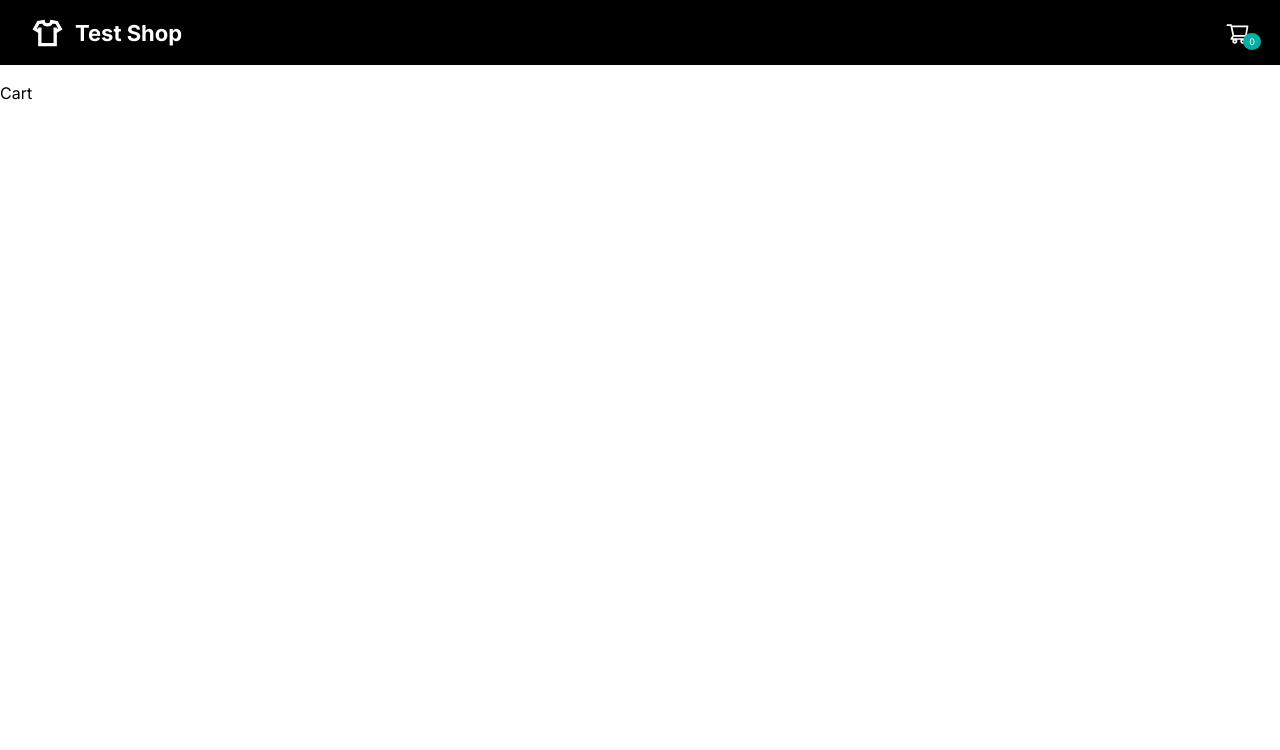
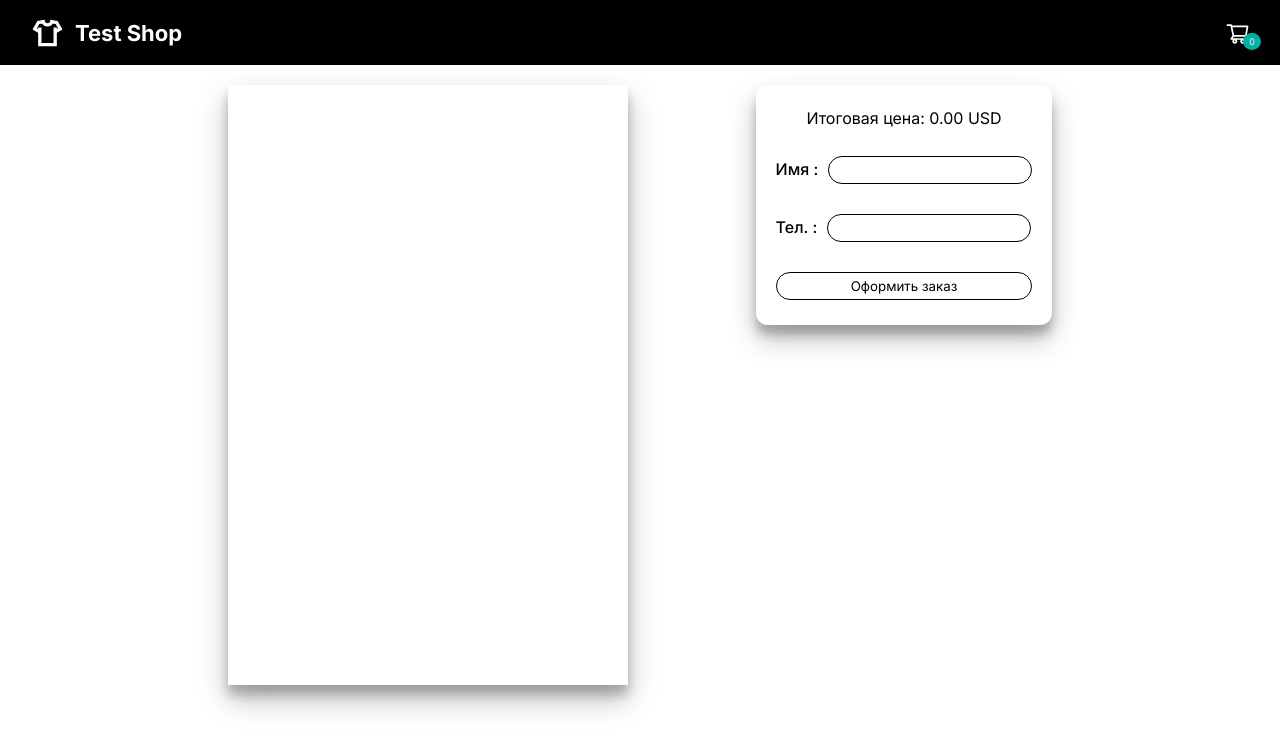
Before and after one commit to finndied/test-shop, a React (Create React App) app: page /cart in a window 1280 px wide. Shown: the top 750 px of the page. Built offline with nearby package versions, Linux system fonts and the light colour scheme; the HTML template or start-up script is replaced by a standard one.

Commit message:
layout and adding functionality to cart

```diff
--- a/src/App.js
+++ b/src/App.js
@@ -1,20 +1,49 @@
-import { BrowserRouter as Router, Routes, Route } from 'react-router-dom';
-import Cart from './components/Cart/Cart';
-import Header from './components/Header';
-import ProductList from './components/ProductList/ProductList';
+import { BrowserRouter as Router, Routes, Route } from 'react-router-dom'
+import Cart from './components/Cart/Cart'
+import Header from './components/Header'
+import ProductList from './components/ProductList/ProductList'
+import { useState } from 'react'
 
 function App() {
+	const [cartItems, setCartItems] = useState([])
+	const handleAddToCart = product => {
+		setCartItems(prevItems => {
+			// Проверяем, есть ли товар уже в корзине
+			const existingItem = prevItems.find(item => item.id === product.id)
+			if (existingItem) {
+				// Если товар уже есть в корзине, не добавляем его повторно
+				return prevItems
+			} else {
+				// Если товара еще нет в корзине, добавляем его с количеством 1
+				return [...prevItems, { ...product, quantity: 1 }]
+			}
+		})
+	}
+  // Удаление товара из корзины
+  const handleDelete = index => {
+		const newCartItems = [...cartItems]
+		newCartItems.splice(index, 1)
+		setCartItems(newCartItems)
+		}
 	return (
 		<Router>
-      <div className="App">
-        <Header />
+			<div className='App'>
+				<Header cartItems={cartItems} />
 				<Routes>
-          <Route path="/" element={<ProductList />} />
-          <Route path="/cart" element={<Cart />} />
+					<Route
+						path='/'
+						element={
+							<ProductList
+								cartItems={cartItems}
+								handleAddToCart={handleAddToCart}
+							/>
+						}
+					/>
+					<Route path='/cart' element={<Cart cartItems={cartItems} handleDelete={handleDelete}/>} />
 				</Routes>
 			</div>
 		</Router>
-  );
+	)
 }
 
-export default App;
+export default App
--- a/src/components/Cart/Cart.jsx
+++ b/src/components/Cart/Cart.jsx
@@ -1,9 +1,82 @@
-import React from 'react'
+import React, { useState } from 'react'
+import styles from './Cart.module.scss'
+import { AiOutlineDelete } from 'react-icons/ai'
+const Cart = ({ cartItems, handleDelete }) => {
+	const [name, setName] = useState('')
+	const [phone, setPhone] = useState('')
+	const [quantities, setQuantities] = useState(cartItems.map(item => 1))
 
-const Cart = () => {
-  return (
-    <div>Cart</div>
-  )
+	const handleNameChange = event => {
+		setName(event.target.value)
+	}
+
+	const handlePhoneChange = event => {
+		setPhone(event.target.value)
+	}
+
+	// Увеличиваем количество товаров в корзине
+	const handleQuantityIncrease = index => {
+		const newQuantities = [...quantities]
+		newQuantities[index] += 1
+		setQuantities(newQuantities)
+	}
+	// Уменьшаем количество товаров в корзине
+	const handleQuantityDecrease = index => {
+		const newQuantities = [...quantities]
+		if (newQuantities[index] > 1) {
+			newQuantities[index] -= 1
+			setQuantities(newQuantities)
+		}
+	}
+	// Получения суммы цен за все товары в корзине
+	const totalPrice = cartItems.reduce((accumulator, item, index) => {
+		return accumulator + item.regular_price.value * quantities[index]
+	}, 0)
+
+	return (
+		<div className={styles.cart}>
+			<div className={styles.cartWrapper}>
+				{cartItems.map((item, index) => (
+					<div className={styles.card} key={item.id}>
+						<img src={item.image} width={80} alt={item.title} />
+						<div className={styles.cardItems}>
+							<h3>{item.title}</h3>
+							<div className={styles.price}>
+								<div>{item.regular_price.value}</div>
+								<div>{item.regular_price.currency}</div>
+							</div>
+							<div className={styles.quantity}>
+								<button onClick={() => handleQuantityDecrease(index)}>-</button>
+								<input type='text' value={quantities[index]} readOnly />
+								<button onClick={() => handleQuantityIncrease(index)}>+</button>
+								<button onClick={() => handleDelete(index)}>
+									<AiOutlineDelete />
+								</button>
+							</div>
+						</div>
+					</div>
+				))}
+			</div>
+			<div className={styles.order}>
+				<div className={styles.total}>
+					Итоговая цена: {totalPrice.toFixed(2)} USD
+				</div>
+				<div>
+					<label>
+						Имя :
+						<input type='text' value={name} onChange={handleNameChange} />
+					</label>
+				</div>
+				<div>
+					<label>
+						Тел. :
+						<input type='text' value={phone} onChange={handlePhoneChange} />
+					</label>
+				</div>
+				<button>Оформить заказ</button>
+			</div>
+		</div>
+	)
 }
 
 export default Cart
--- /dev/null
+++ b/src/components/Cart/Cart.module.scss
@@ -0,0 +1,107 @@
+.cart {
+	display: flex;
+	justify-content: center;
+	flex-wrap: wrap;
+}
+
+.cartWrapper {
+	box-shadow: 0 14px 28px rgba(0, 0, 0, 0.25), 0 10px 10px rgba(0, 0, 0, 0.22);
+	overflow-y: scroll;
+	height: 600px;
+	overflow-x: hidden;
+	width: 400px;
+}
+.card {
+	flex-wrap: nowrap;
+	display: flex;
+	position: relative;
+	border: 1px solid black;
+	box-shadow: 0 14px 28px rgba(0, 0, 0, 0.25), 0 10px 10px rgba(0, 0, 0, 0.22);
+	border-radius: 15px;
+	color: black;
+	margin: 20px auto;
+	width: 280px;
+	padding: 10px;
+	.cardItems {
+		margin-left: 10px;
+		display: flex;
+		justify-content: center;
+		align-items: center;
+		flex-direction: column;
+		.price {
+			display: flex;
+			gap: 10px;
+		}
+	}
+}
+.quantity {
+	display: flex;
+	flex-wrap: wrap;
+	justify-content: center;
+	svg {
+		display: flex;
+	}
+	button {
+		transition: all 0.3s ease 0s;
+		border: none;
+		box-shadow: 0 14px 28px rgba(0, 0, 0, 0.2);
+		cursor: pointer;
+		width: 22px;
+		height: 22px;
+		text-align: center;
+		background-color: white;
+		outline: none;
+		border-radius: 10px;
+		margin: 10px;
+		&:hover {
+			background-color: rgb(241, 239, 239);
+		}
+	}
+	input {
+		border: none;
+		background-color: transparent;
+		outline: none;
+		cursor: default;
+		border-radius: 10px;
+		text-align: center;
+		width: 30px;
+	}
+}
+
+.order {
+	box-shadow: 0 14px 28px rgba(0, 0, 0, 0.25), 0 10px 10px rgba(0, 0, 0, 0.22);
+	height: 100px;
+	padding: 70px 20px;
+	border-radius: 12px;
+	display: flex;
+	gap: 30px;
+	margin-top: 0%;
+	margin-left: 10%;
+	flex-direction: column;
+	justify-content: center;
+	.total {
+		text-align: center;
+	}
+	label {
+		font-weight: 500;
+		input {
+			outline: none;
+			margin-left: 10px;
+			border: 1px solid black;
+			padding: 5px;
+			border-radius: 20px;
+		}
+	}
+	button {
+		border: 1px solid black;
+		background-color: transparent;
+		cursor: pointer;
+		padding: 5px 0px;
+		border-radius: 20px;
+		transition: all 0.3s ease 0s;
+		&:hover {
+			color: white;
+			background-color: black;
+		}
+	}
+}
--- a/src/components/Header.jsx
+++ b/src/components/Header.jsx
@@ -1,9 +1,14 @@
-import React from 'react'
+import React, { useEffect, useState } from 'react'
 
 import { AiOutlineShoppingCart } from 'react-icons/ai'
 import { Link } from 'react-router-dom'
 
-const Header = () => {
+const Header = ({ cartItems }) => {
+	const [cartCount, setCartCount] = useState(0)
+	// Обновляем количество товаров в корзине, когда изменяется состояние корзины
+	useEffect(() => {
+		setCartCount(cartItems.reduce((acc, item) => acc + item.quantity, 0))
+	}, [cartItems])
 	return (
 		<header>
 			<div className='headerLeft'>
@@ -16,7 +21,7 @@ const Header = () => {
 				<Link to='/cart'>
 					<div className='cart'>
 						<AiOutlineShoppingCart />
-						<span className='cartCount'>0</span>
+						<span className='cartCount'>{cartCount}</span>
 					</div>
 				</Link>
 			</div>
--- a/src/components/ProductList/ProductList.jsx
+++ b/src/components/ProductList/ProductList.jsx
@@ -5,7 +5,7 @@ import styles from './ProductList.module.scss'
 import { AiOutlineShoppingCart } from 'react-icons/ai'
 import BrandFilter from '../BrandFilter/BrandFilter'
 
-const ProductList = () => {
+const ProductList = ({ handleAddToCart }) => {
 	const [products, setProducts] = useState([])
 	const [selectedBrands, setSelectedBrands] = useState([])
 	const [currentPage, setCurrentPage] = useState(1)
@@ -66,7 +66,7 @@ const ProductList = () => {
 								<p>
 									{product.regular_price.value} {product.regular_price.currency}
 								</p>
-								<button>
+								<button onClick={() => handleAddToCart(product)}>
 									<AiOutlineShoppingCart />
 								</button>
 							</div>
```
Lines whose indentation alone changed are shown as unchanged.
